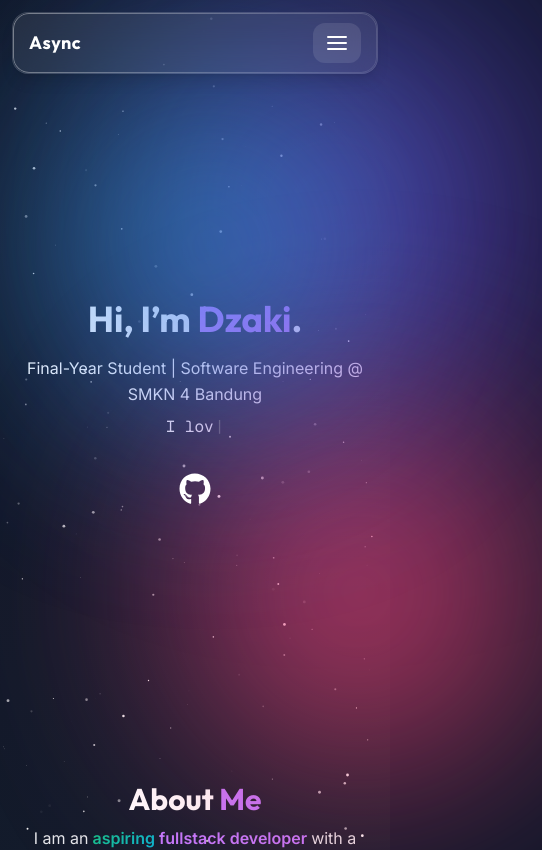
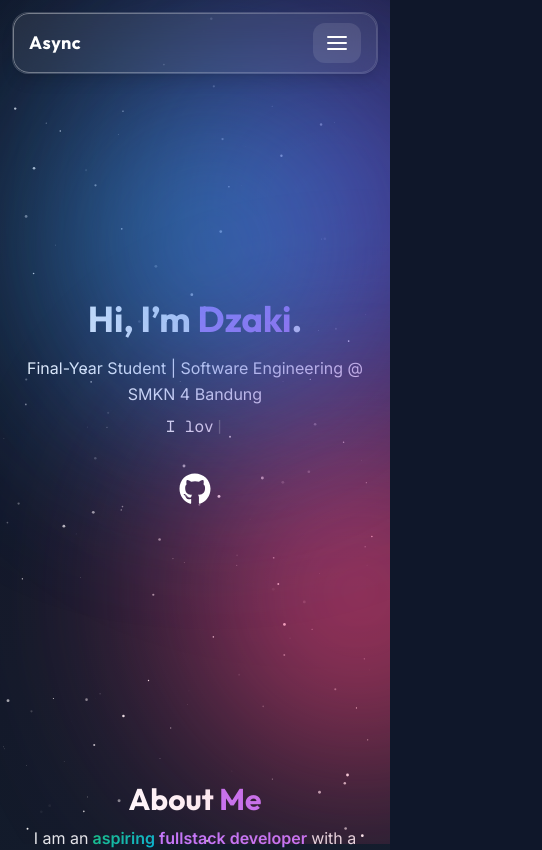
Before and after one commit to Asynccccc/myPortfolio-nodeJs, a Next.js app: page / in a window 390 px wide. Shown: the top 850 px of the page, 542 px wide, since content can reach past the window. Built offline with nearby package versions, Linux system fonts and the light colour scheme.

Commit message:
responsive-blob-fix

```diff
--- a/src/app/page.tsx
+++ b/src/app/page.tsx
@@ -79,11 +79,13 @@ export default function Home() {
   const navItems = ['Home', 'About', 'Projects', 'Skills', 'Contact'];
 
   return (
-    <div className="min-h-screen animated-gradient text-white font-body select-none scroll-smooth">
-      <Starfield />
-      <div className="blob blob1 -z-10" />
-      <div className="blob blob2 -z-10" />
-      <div className="blob blob3 -z-10" />
+    <div className="min-h-screen animated-gradient text-white font-body select-none scroll-smooth overflow-x-hidden">
+      <div className="absolute inset-0 overflow-hidden">
+        <Starfield />
+        <div className="blob blob1 -z-10" />
+        <div className="blob blob2 -z-10" />
+        <div className="blob blob3 -z-10" />
+      </div>
 
       <header className="fixed top-3 left-1/2 -translate-x-1/2 w-full max-w-5xl px-3 sm:px-6 z-50">
         <nav className="glass-nav px-4 sm:px-6 py-2.5 sm:py-3 flex items-center justify-between rounded-2xl shadow-lg glass-border border border-white/10">
```
